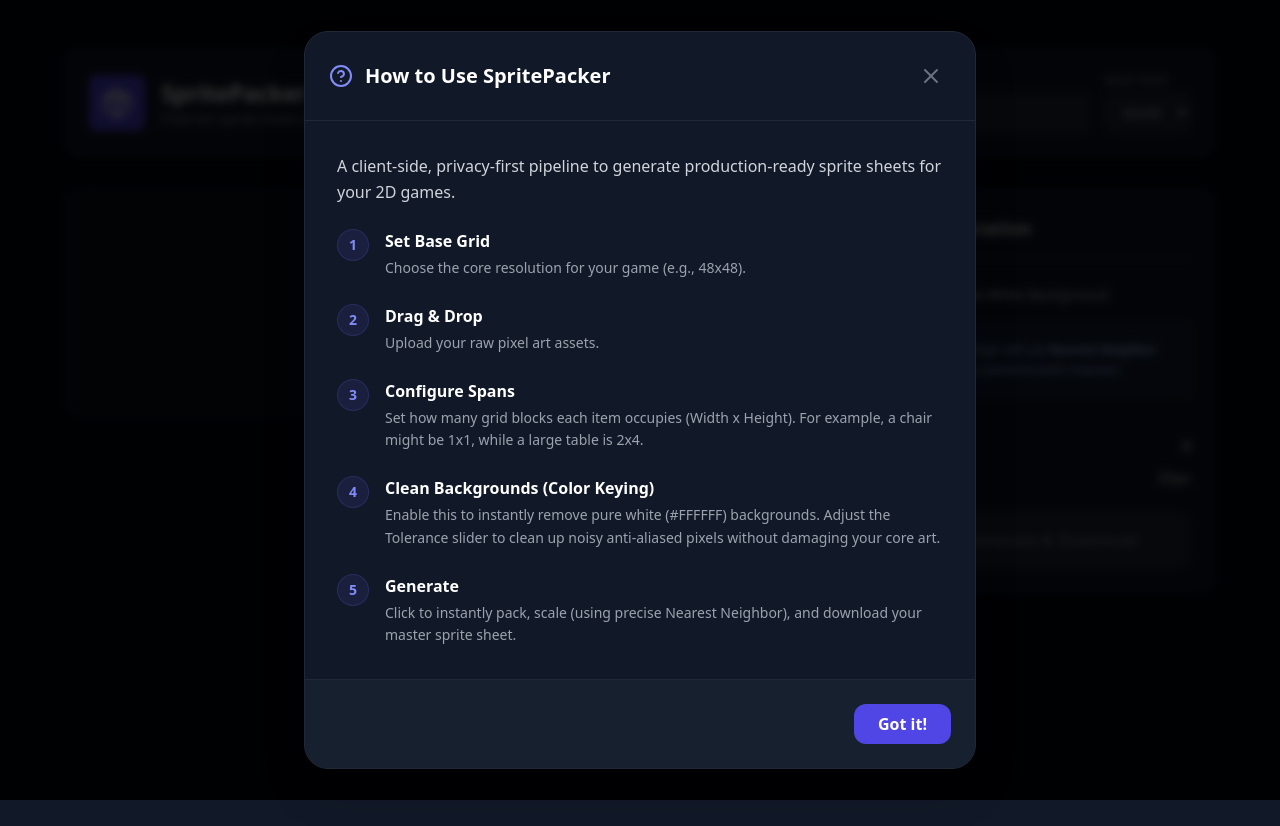
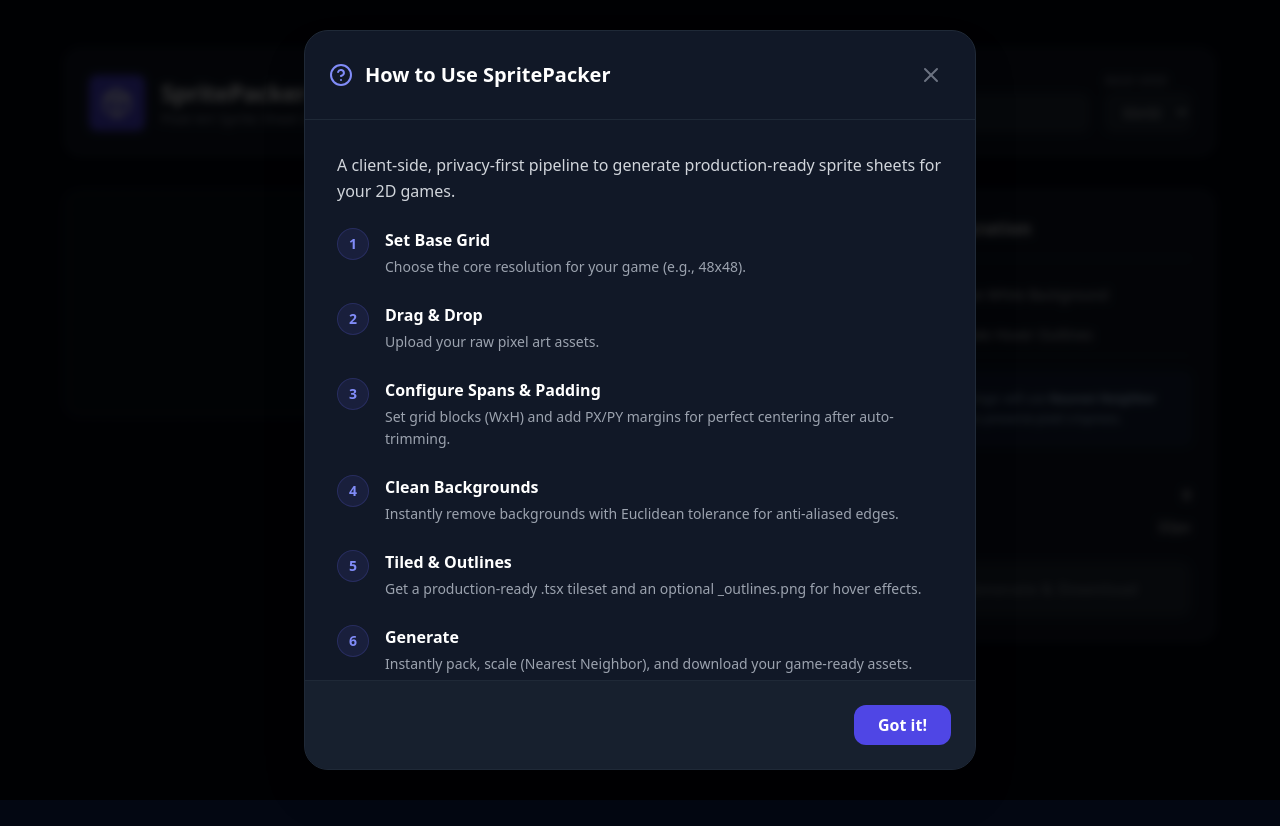
Before and after one commit to mustafabaltaci/APL, a React (Vite) app: page / in a window 1280 px wide. Both pictures are taken after a click on the button "How to Use". Before the commit the page ends 800 px from the top, so only its background shows below. Built offline with nearby package versions, Linux system fonts and the light colour scheme.

Commit message:
feat: add auto-trim, padding, tiled export, and hover outlines

```diff
--- a/src/App.jsx
+++ b/src/App.jsx
@@ -22,6 +22,7 @@
   const [baseResolution, setBaseResolution] = useState(32);
   const [removeWhite, setRemoveWhite] = useState(false);
   const [tolerance, setTolerance] = useState(15);
+  const [generateOutlines, setGenerateOutlines] = useState(false);
   const [assets, setAssets] = useState([]);
   const [isGenerating, setIsGenerating] = useState(false);
   const [isModalOpen, setIsModalOpen] = useState(false);
@@ -31,7 +32,8 @@
       id: Math.random().toString(36).substr(2, 9),
       file,
       preview: URL.createObjectURL(file),
-      gridSpan: { w: 1, h: 1 }
+      gridSpan: { w: 1, h: 1 },
+      padding: { x: 0, y: 0 }
     }));
     setAssets(prev => [...prev, ...newAssets]);
   }, []);
@@ -54,16 +56,46 @@
     ));
   };
 
+  const updatePadding = (id, axis, value) => {
+    setAssets(prev => prev.map(a =>
+      a.id === id ? { ...a, padding: { ...a.padding, [axis]: parseInt(value) || 0 } } : a
+    ));
+  };
+
+  const downloadFile = (blob, fileName) => {
+    const link = document.createElement('a');
+    link.download = fileName;
+    link.href = URL.createObjectURL(blob);
+    link.click();
+    URL.revokeObjectURL(link.href);
+  };
+
   const handleGenerate = async () => {
     if (assets.length === 0) return;
     setIsGenerating(true);
     try {
-      const canvas = await generateSpriteSheet(assets, baseResolution, { removeWhite, tolerance });
+      const { canvas, packing } = await generateSpriteSheet(assets, baseResolution, { removeWhite, tolerance });
 
-      const link = document.createElement('a');
-      link.download = `${packageName}.png`;
-      link.href = canvas.toDataURL('image/png');
-      link.click();
+      // 1. Download Sprite Sheet PNG
+      canvas.toBlob((blob) => downloadFile(blob, `${packageName}.png`));
+
+      // 2. Generate and Download Tiled .tsx
+      const tileCount = packing.placements.length;
+      const columns = Math.floor(packing.width / baseResolution);
+      const tsxContent = `<?xml version="1.0" encoding="UTF-8"?>
+<tileset version="1.10" tiledversion="1.10.2" name="${packageName}" tilewidth="${baseResolution}" tileheight="${baseResolution}" tilecount="${tileCount}" columns="${columns}">
+  <image source="${packageName}.png" width="${packing.width}" height="${packing.height}"/>
+</tileset>`;
+      const tsxBlob = new Blob([tsxContent], { type: 'text/xml' });
+      downloadFile(tsxBlob, `${packageName}.tsx`);
+
+      // 3. Generate and Download Outlines if enabled
+      if (generateOutlines) {
+        const { generateHoverOutlines } = await import('./utils/canvasProcessor');
+        const outlineCanvas = generateHoverOutlines(canvas);
+        outlineCanvas.toBlob((blob) => downloadFile(blob, `${packageName}_outlines.png`));
+      }
+
     } catch (error) {
       console.error('Generation failed:', error);
     } finally {
@@ -157,7 +189,7 @@
 
                   <div className="flex-1 space-y-2">
                     <p className="text-xs font-medium text-gray-400 truncate w-32">{asset.file.name}</p>
-                    <div className="flex items-center gap-2">
+                    <div className="flex flex-wrap items-center gap-2">
                       <div className="flex items-center gap-1 bg-gray-800 rounded px-2 py-1">
                         <span className="text-[10px] text-gray-500">W</span>
                         <input
@@ -168,7 +200,6 @@
                           className="w-8 bg-transparent text-xs outline-none"
                         />
                       </div>
-                      <span className="text-gray-600">×</span>
                       <div className="flex items-center gap-1 bg-gray-800 rounded px-2 py-1">
                         <span className="text-[10px] text-gray-500">H</span>
                         <input
@@ -177,6 +208,24 @@
                           value={asset.gridSpan.h}
                           onChange={(e) => updateGridSpan(asset.id, 'h', e.target.value)}
                           className="w-8 bg-transparent text-xs outline-none"
+                        />
+                      </div>
+                      <div className="flex items-center gap-1 bg-indigo-500/10 border border-indigo-500/20 rounded px-2 py-1">
+                        <span className="text-[10px] text-indigo-400">PX</span>
+                        <input
+                          type="number"
+                          value={asset.padding.x}
+                          onChange={(e) => updatePadding(asset.id, 'x', e.target.value)}
+                          className="w-8 bg-transparent text-xs outline-none text-indigo-200"
+                        />
+                      </div>
+                      <div className="flex items-center gap-1 bg-indigo-500/10 border border-indigo-500/20 rounded px-2 py-1">
+                        <span className="text-[10px] text-indigo-400">PY</span>
+                        <input
+                          type="number"
+                          value={asset.padding.y}
+                          onChange={(e) => updatePadding(asset.id, 'y', e.target.value)}
+                          className="w-8 bg-transparent text-xs outline-none text-indigo-200"
                         />
                       </div>
                     </div>
@@ -231,6 +280,20 @@
                     />
                   </div>
                 )}
+
+                <label className="flex items-center gap-3 cursor-pointer group pb-2 border-b border-gray-800/50">
+                  <div className="relative flex items-center">
+                    <input
+                      type="checkbox"
+                      checked={generateOutlines}
+                      onChange={(e) => setGenerateOutlines(e.target.checked)}
+                      className="sr-only peer"
+                    />
+                    <div className="w-10 h-6 bg-gray-800 rounded-full peer peer-checked:bg-indigo-600 transition-all"></div>
+                    <div className="absolute left-1 top-1 w-4 h-4 bg-gray-400 rounded-full peer-checked:translate-x-4 peer-checked:bg-white transition-all"></div>
+                  </div>
+                  <span className="text-sm font-medium text-gray-300">Generate Hover Outlines</span>
+                </label>
 
                 <div className="p-4 bg-blue-500/10 border border-blue-500/20 rounded-lg flex gap-3">
                   <Grid3X3 className="w-5 h-5 text-blue-400 shrink-0" />
@@ -313,9 +376,10 @@
                 {[
                   { title: "Set Base Grid", text: "Choose the core resolution for your game (e.g., 48x48)." },
                   { title: "Drag & Drop", text: "Upload your raw pixel art assets." },
-                  { title: "Configure Spans", text: "Set how many grid blocks each item occupies (Width x Height). For example, a chair might be 1x1, while a large table is 2x4." },
-                  { title: "Clean Backgrounds (Color Keying)", text: "Enable this to instantly remove pure white (#FFFFFF) backgrounds. Adjust the Tolerance slider to clean up noisy anti-aliased pixels without damaging your core art." },
-                  { title: "Generate", text: "Click to instantly pack, scale (using precise Nearest Neighbor), and download your master sprite sheet." }
+                  { title: "Configure Spans & Padding", text: "Set grid blocks (WxH) and add PX/PY margins for perfect centering after auto-trimming." },
+                  { title: "Clean Backgrounds", text: "Instantly remove backgrounds with Euclidean tolerance for anti-aliased edges." },
+                  { title: "Tiled & Outlines", text: "Get a production-ready .tsx tileset and an optional _outlines.png for hover effects." },
+                  { title: "Generate", text: "Instantly pack, scale (Nearest Neighbor), and download your game-ready assets." }
                 ].map((step, i) => (
                   <div key={i} className="flex gap-4">
                     <div className="flex-shrink-0 w-8 h-8 rounded-full bg-indigo-500/10 border border-indigo-500/20 flex items-center justify-center text-indigo-400 font-bold text-sm">
--- a/src/utils/canvasProcessor.js
+++ b/src/utils/canvasProcessor.js
@@ -23,95 +23,170 @@
   ctx.putImageData(imageData, 0, 0);
 };
 
-export const rescaleImage = (image, targetW, targetH, options = {}) => {
-  const canvas = document.createElement('canvas');
-  canvas.width = targetW;
-  canvas.height = targetH;
-  const ctx = canvas.getContext('2d');
+export const getTrimmedBounds = (ctx, width, height) => {
+  const imageData = ctx.getImageData(0, 0, width, height);
+  const data = imageData.data;
+  let minX = width, minY = height, maxX = 0, maxY = 0;
+  let hasContent = false;
 
-  // CRITICAL: Disable smoothing for pixel art
-  ctx.imageSmoothingEnabled = false;
+  for (let y = 0; y < height; y++) {
+    for (let x = 0; x < width; x++) {
+      const alpha = data[(y * width + x) * 4 + 3];
+      if (alpha > 0) {
+        minX = Math.min(minX, x);
+        minY = Math.min(minY, y);
+        maxX = Math.max(maxX, x);
+        maxY = Math.max(maxY, y);
+        hasContent = true;
+      }
+    }
+  }
 
-  ctx.drawImage(image, 0, 0, targetW, targetH);
+  return hasContent ? { x: minX, y: minY, w: maxX - minX + 1, h: maxY - minY + 1 } : null;
+};
+
+export const processAsset = (image, asset, baseResolution, options = {}) => {
+  // 1. Create temporary canvas for initial processing (color keying)
+  const tempCanvas = document.createElement('canvas');
+  tempCanvas.width = image.width;
+  tempCanvas.height = image.height;
+  const tempCtx = tempCanvas.getContext('2d');
+  tempCtx.drawImage(image, 0, 0);
 
   if (options.removeWhite) {
-    const imageData = ctx.getImageData(0, 0, targetW, targetH);
-    removeWhiteBackground(ctx, imageData, options.tolerance);
+    const imageData = tempCtx.getImageData(0, 0, image.width, image.height);
+    removeWhiteBackground(tempCtx, imageData, options.tolerance);
   }
 
-  return canvas;
+  // 2. Auto-Trim
+  const bounds = getTrimmedBounds(tempCtx, image.width, image.height);
+  if (!bounds) return null; // Empty image
+
+  // 3. Scale and Center in Grid Cell
+  const gridW = asset.gridSpan.w * baseResolution;
+  const gridH = asset.gridSpan.h * baseResolution;
+  const padX = asset.padding?.x || 0;
+  const padY = asset.padding?.y || 0;
+
+  const availableW = Math.max(1, gridW - 2 * padX);
+  const availableH = Math.max(1, gridH - 2 * padY);
+
+  const scale = Math.min(availableW / bounds.w, availableH / bounds.h);
+  const targetW = Math.floor(bounds.w * scale);
+  const targetH = Math.floor(bounds.h * scale);
+
+  const finalCanvas = document.createElement('canvas');
+  finalCanvas.width = gridW;
+  finalCanvas.height = gridH;
+  const finalCtx = finalCanvas.getContext('2d');
+  finalCtx.imageSmoothingEnabled = false;
+
+  const offsetX = Math.floor((gridW - targetW) / 2);
+  const offsetY = Math.floor((gridH - targetH) / 2);
+
+  finalCtx.drawImage(
+    tempCanvas,
+    bounds.x, bounds.y, bounds.w, bounds.h,
+    offsetX, offsetY, targetW, targetH
+  );
+
+  return finalCanvas;
+};
+
+export const generateHoverOutlines = (mainCanvas) => {
+  const width = mainCanvas.width;
+  const height = mainCanvas.height;
+  const outlineCanvas = document.createElement('canvas');
+  outlineCanvas.width = width;
+  outlineCanvas.height = height;
+  const outlineCtx = outlineCanvas.getContext('2d');
+
+  const mainCtx = mainCanvas.getContext('2d');
+  const mainData = mainCtx.getImageData(0, 0, width, height).data;
+  const outlineImageData = outlineCtx.createImageData(width, height);
+  const outlineData = outlineImageData.data;
+
+  for (let y = 0; y < height; y++) {
+    for (let x = 0; x < width; x++) {
+      const idx = (y * width + x) * 4;
+      const alpha = mainData[idx + 3];
+
+      if (alpha === 0) {
+        // Check 4-way neighbors
+        const neighbors = [
+          { x: x, y: y - 1 }, // Top
+          { x: x, y: y + 1 }, // Bottom
+          { x: x - 1, y: y }, // Left
+          { x: x + 1, y: y }  // Right
+        ];
+
+        let isEdge = false;
+        for (const n of neighbors) {
+          if (n.x >= 0 && n.x < width && n.y >= 0 && n.y < height) {
+            const nIdx = (n.y * width + n.x) * 4;
+            if (mainData[nIdx + 3] > 0) {
+              isEdge = true;
+              break;
+            }
+          }
+        }
+
+        if (isEdge) {
+          outlineData[idx] = 0;     // R
+          outlineData[idx + 1] = 255; // G (Bright Green Outline)
+          outlineData[idx + 2] = 0;   // B
+          outlineData[idx + 3] = 255; // A
+        }
+      }
+    }
+  }
+
+  outlineCtx.putImageData(outlineImageData, 0, 0);
+  return outlineCanvas;
 };
 
 /**
  * 2D Shelf Packing Algorithm
- * Arranges images in rows (shelves).
  */
 export const shelfPacking = (images, maxWidth) => {
-  // Sort by height descending for efficiency
   const sorted = [...images].sort((a, b) => b.height - a.height);
-
-  let currentX = 0;
-  let currentY = 0;
-  let shelfHeight = 0;
-  let totalWidth = 0;
-  let totalHeight = 0;
-
+  let currentX = 0, currentY = 0, shelfHeight = 0, totalWidth = 0, totalHeight = 0;
   const placements = [];
 
   for (const img of sorted) {
     if (currentX + img.width > maxWidth) {
-      // Move to next shelf
       currentX = 0;
       currentY += shelfHeight;
       shelfHeight = 0;
     }
-
-    placements.push({
-      img,
-      x: currentX,
-      y: currentY,
-      w: img.width,
-      h: img.height
-    });
-
+    placements.push({ img, x: currentX, y: currentY, w: img.width, h: img.height });
     currentX += img.width;
     shelfHeight = Math.max(shelfHeight, img.height);
     totalWidth = Math.max(totalWidth, currentX);
     totalHeight = Math.max(totalHeight, currentY + shelfHeight);
   }
 
-  return {
-    placements,
-    width: totalWidth,
-    height: totalHeight
-  };
+  return { placements, width: totalWidth, height: totalHeight };
 };
 
 export const generateSpriteSheet = async (assets, baseResolution, options) => {
-  // 1. Process and Rescale each image
-  const processedImages = await Promise.all(assets.map(async (asset) => {
+  // 1. Process and Rescale each image with Auto-Trim and Padding
+  const processedImages = (await Promise.all(assets.map(async (asset) => {
     return new Promise((resolve) => {
       const img = new Image();
       img.onload = () => {
-        const targetW = asset.gridSpan.w * baseResolution;
-        const targetH = asset.gridSpan.h * baseResolution;
-        const canvas = rescaleImage(img, targetW, targetH, {
-          removeWhite: options.removeWhite,
-          tolerance: options.tolerance
-        });
+        const canvas = processAsset(img, asset, baseResolution, options);
         resolve(canvas);
       };
       img.src = asset.preview;
     });
-  }));
+  }))).filter(Boolean);
 
   // 2. Pack images
-  // We can estimate a max width, e.g., 1024 or based on total width
   const estimatedMaxWidth = Math.max(
     ...processedImages.map(i => i.width),
     Math.ceil(Math.sqrt(processedImages.reduce((acc, img) => acc + (img.width * img.height), 0))) * 1.5
   );
-
   const packingResult = shelfPacking(processedImages, estimatedMaxWidth);
 
   // 3. Create Master Canvas
@@ -119,13 +194,14 @@
   masterCanvas.width = packingResult.width;
   masterCanvas.height = packingResult.height;
   const ctx = masterCanvas.getContext('2d');
-
-  // Ensure no smoothing here too if we draw images
   ctx.imageSmoothingEnabled = false;
 
   packingResult.placements.forEach(p => {
     ctx.drawImage(p.img, p.x, p.y);
   });
 
-  return masterCanvas;
+  return {
+    canvas: masterCanvas,
+    packing: packingResult
+  };
 };
```
